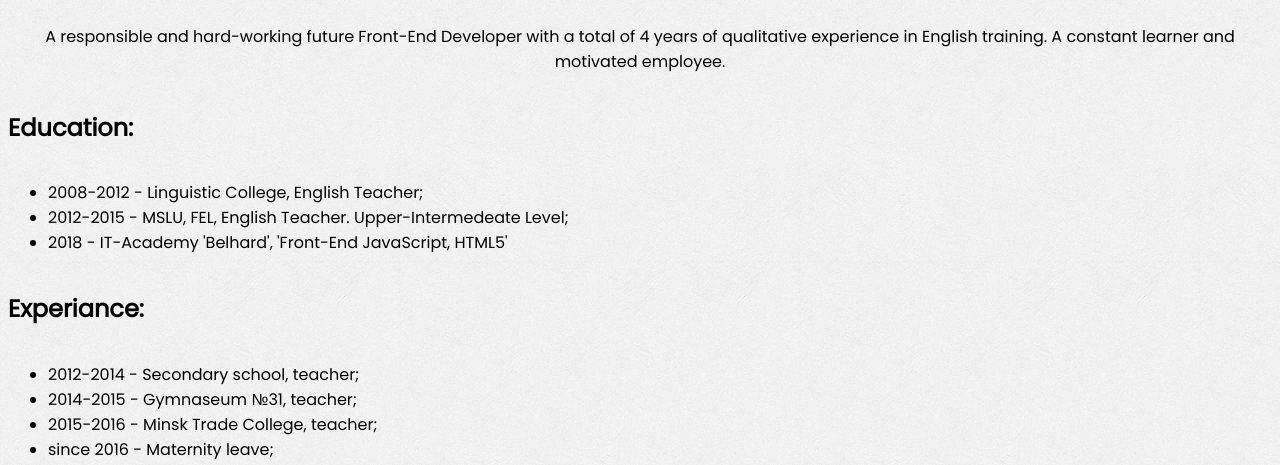
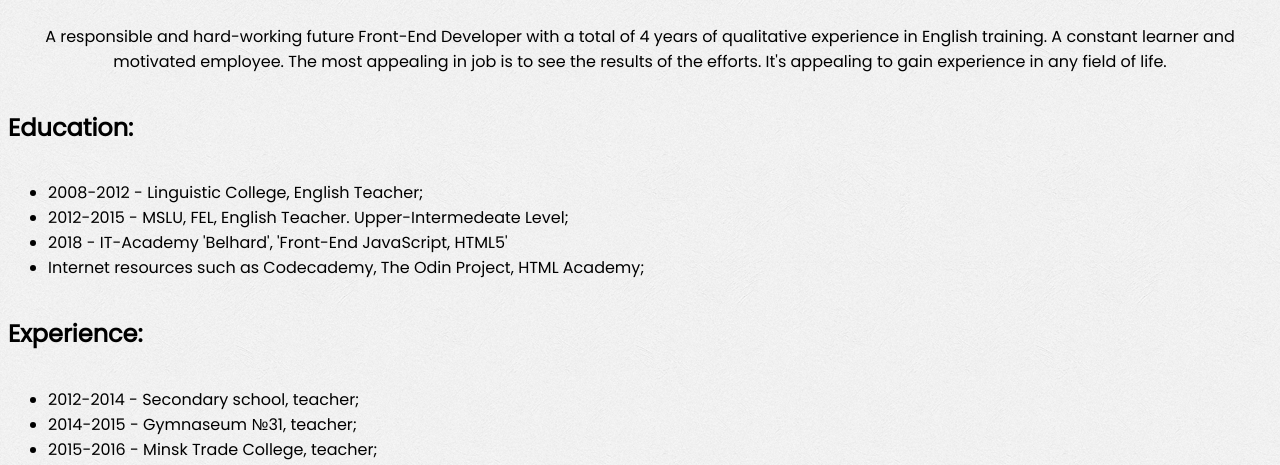
Before and after one commit to walkunderrain/rsschool-codejam1-cv, a plain HTML site: page index.html in a window 1280 px wide. Shown: the part 336-801 px from the top of the page. Drawn offline with Linux system fonts and the light colour scheme.

Commit message:
feat: add info

```diff
--- a/index.html
+++ b/index.html
@@ -24,7 +24,7 @@
           </div>
           </div>
 
-           <p>A responsible and hard-working future Front-End Developer with a total of 4 years of qualitative experience in English training. A constant learner and motivated employee. </p>
+           <p>A responsible and hard-working future Front-End Developer with a total of 4 years of qualitative experience in English training. A constant learner and motivated employee. The most appealing in job is to see the results of the efforts. It's appealing to gain experience in any field of life. </p>
          </div>
      </header>
      <section class="information">
@@ -34,10 +34,11 @@
              <li>2008-2012 - Linguistic College, English Teacher;</li>
              <li>2012-2015 - MSLU, FEL, English Teacher. Upper-Intermedeate Level;</li>
              <li>2018 - IT-Academy 'Belhard', 'Front-End JavaScript,  HTML5'</li>
+             <li>Internet resources such as Codecademy, The Odin Project, HTML Academy;</li>
            </ul>
        </div>
-       <div class="container experiance">
-          <h2>Experiance:</h2>
+       <div class="container experience">
+          <h2>Experience:</h2>
            <ul class="unorderedLists">
              <li>2012-2014 - Secondary school, teacher;</li>
              <li>2014-2015 - Gymnaseum №31, teacher;</li>
```
